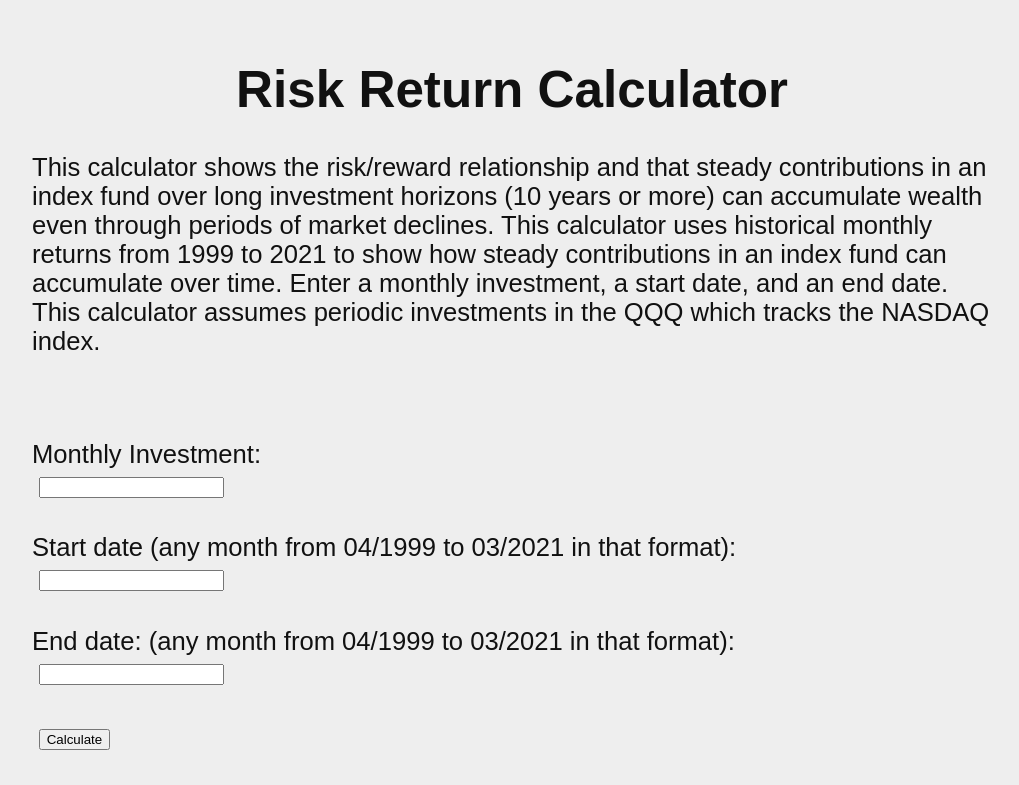
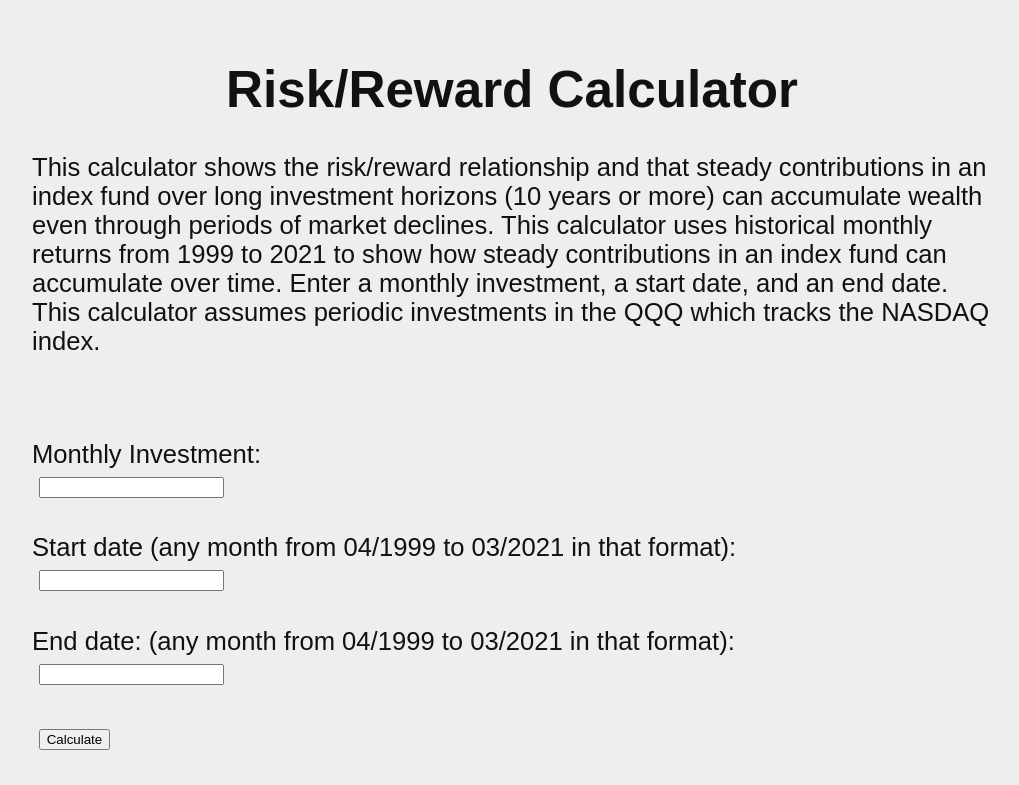
Before and after one commit to boneill02/investcalc, a plain HTML site: page riskreward/index.html in a window 1280 px wide. Shown: the top 785 px of the page, without its empty margins (128-1147 px from the left). Drawn offline with nearby package versions, Linux system fonts and the light colour scheme; files that its build step writes are made by us from their sources.

Commit message:
Edit title

```diff
--- a/riskreward/index.html
+++ b/riskreward/index.html
@@ -8,7 +8,7 @@
     </head>
     <body>
         <div id="wrapper">
-            <h1>Risk Return Calculator</h1>
+            <h1>Risk/Reward Calculator</h1>
             <p id="description">
                 This calculator shows the risk/reward relationship and that
                 steady contributions in an index fund over long investment
```
